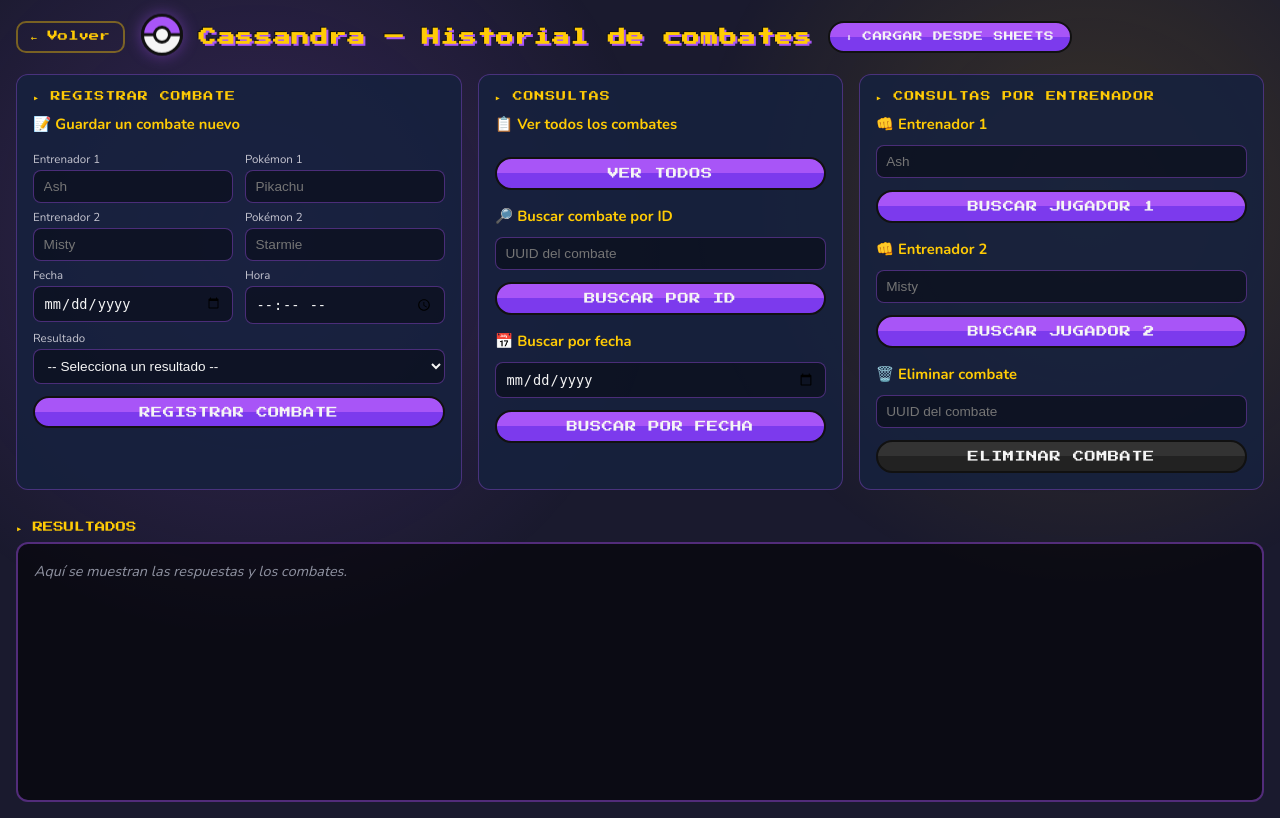
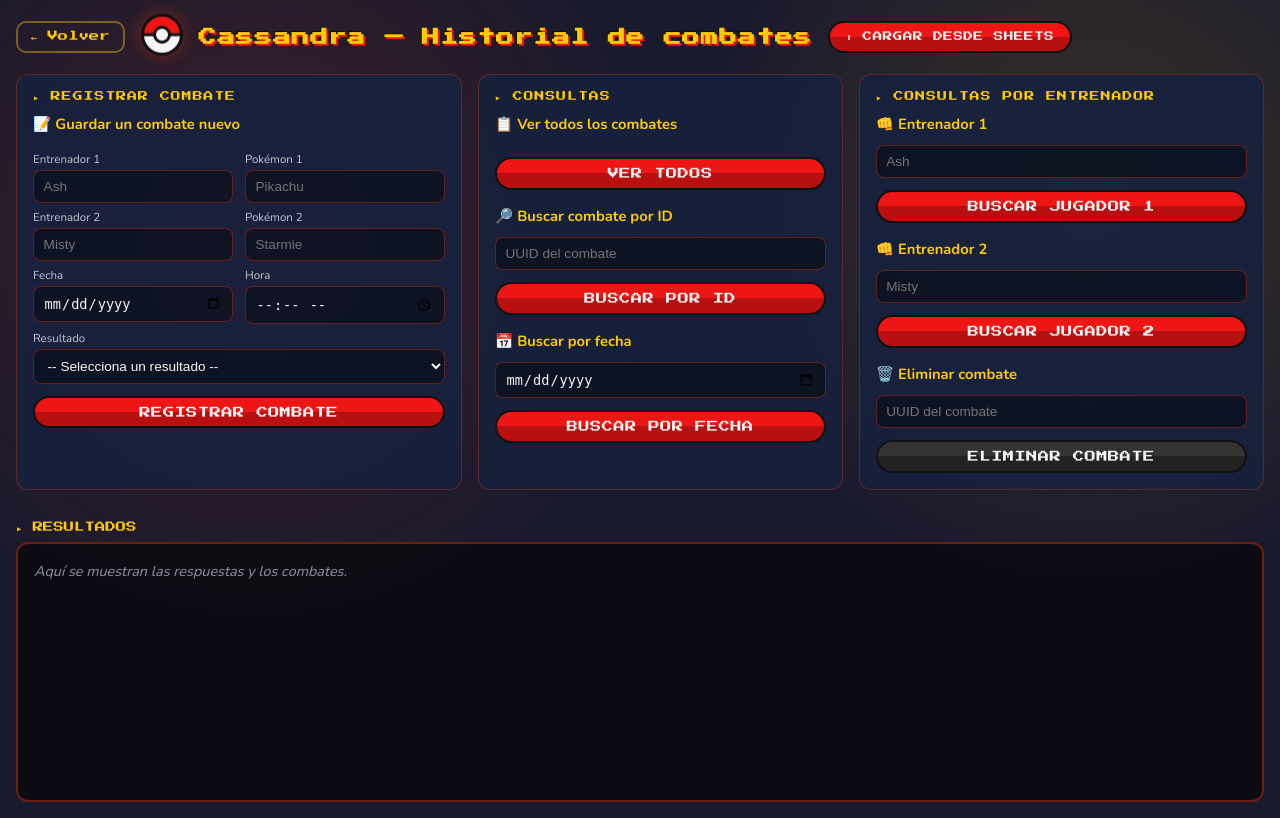
Before and after one commit to jeqm0302/pokengue-nosql, a Flask app: page /cassandra in a window 1280 px wide. Run offline with Flask 3, Linux system fonts and the light colour scheme.

Commit message:
Cambio color Cassandra

```diff
--- a/templates/cassandra.html
+++ b/templates/cassandra.html
@@ -8,7 +8,7 @@
   <style>
     :root {
       --red: #E3350D;
-      --purple: #a855f7;
+      --orange: #ee1515;
       --dark: #1a1a2e;
       --yellow: #FFCB05;
       --white: #f5f5f5;
@@ -32,7 +32,7 @@
       content: '';
       position: fixed;
       inset: 0;
-      background: radial-gradient(circle at 20% 30%, rgba(168,85,247,0.18), transparent 35%),
+      background: radial-gradient(circle at 20% 30%, rgba(227,53,13,0.18), transparent 35%),
                   radial-gradient(circle at 85% 25%, rgba(255,203,5,0.14), transparent 32%);
       z-index: 0;
     }
@@ -63,12 +63,12 @@
     .pokeball {
       width: 42px; height: 42px;
       border-radius: 50%;
-      background: linear-gradient(180deg, var(--purple) 50%, var(--white) 50%);
+      background: linear-gradient(180deg, var(--orange) 50%, var(--white) 50%);
       border: 3px solid #111;
       position: relative;
       flex-shrink: 0;
       animation: float 3s ease-in-out infinite;
-      box-shadow: 0 0 16px rgba(168,85,247,0.45);
+      box-shadow: 0 0 16px rgba(227,53,13,0.45);
     }
     .pokeball::before { content: ''; position: absolute; top: 50%; left: 50%; transform: translate(-50%, -50%); width: 100%; height: 3px; background: #111; }
     .pokeball::after { content: ''; position: absolute; top: 50%; left: 50%; transform: translate(-50%, -50%); width: 12px; height: 12px; border-radius: 50%; background: var(--white); border: 3px solid #111; }
@@ -78,7 +78,7 @@
       font-family: 'Press Start 2P', monospace;
       font-size: 1.1rem;
       color: var(--yellow);
-      text-shadow: 2px 2px 0 var(--purple), -1px -1px 0 #111;
+      text-shadow: 2px 2px 0 var(--orange), -1px -1px 0 #111;
       letter-spacing: 1px;
       line-height: 1.4;
     }
@@ -100,7 +100,7 @@
 
     .card {
       background: var(--card-bg);
-      border: 1px solid rgba(168,85,247,0.35);
+      border: 1px solid rgba(227,53,13,0.35);
       border-radius: 12px;
       padding: 1rem;
       margin-bottom: 1rem;
@@ -115,7 +115,7 @@
     input[type="text"], input[type="datetime-local"], input[type="date"], input[type="time"], select {
       width: 100%;
       background: rgba(0,0,0,0.4);
-      border: 1px solid rgba(168,85,247,0.4);
+      border: 1px solid rgba(227,53,13,0.4);
       border-radius: 8px;
       color: var(--white);
       padding: 0.5rem 0.6rem;
@@ -129,7 +129,7 @@
     button {
       width: 100%;
       margin-top: 0.75rem;
-      background: linear-gradient(180deg, var(--purple) 50%, #7c3aed 50%);
+      background: linear-gradient(180deg, var(--orange) 50%, #b81010 50%);
       color: var(--white);
       border: 2px solid #111;
       border-radius: 24px;
@@ -140,13 +140,13 @@
       letter-spacing: 0.5px;
       transition: transform 0.15s, box-shadow 0.15s;
     }
-    button:hover { transform: translateY(-2px); box-shadow: 0 7px 18px rgba(168,85,247,0.35); }
+    button:hover { transform: translateY(-2px); box-shadow: 0 7px 18px rgba(227,53,13,0.35); }
     button.danger { background: linear-gradient(180deg, #333 50%, #222 50%); }
 
     .results-title { font-family: 'Press Start 2P', monospace; font-size: 0.65rem; color: var(--yellow); margin-bottom: 0.5rem; }
     #resultado {
       background: rgba(0,0,0,0.55);
-      border: 2px solid rgba(168,85,247,0.45);
+      border: 2px solid rgba(227,53,13,0.45);
       border-radius: 12px;
       padding: 1rem;
       min-height: 260px;
@@ -156,7 +156,7 @@
       color: #e1e1f0;
     }
     #resultado::-webkit-scrollbar { width: 8px; }
-    #resultado::-webkit-scrollbar-thumb { background: rgba(168,85,247,0.7); border-radius: 4px; }
+    #resultado::-webkit-scrollbar-thumb { background: rgba(227,53,13,0.7); border-radius: 4px; }
 
     .placeholder { color: #8f92a1; font-style: italic; }
     .item { margin-bottom: 0.75rem; }
```
